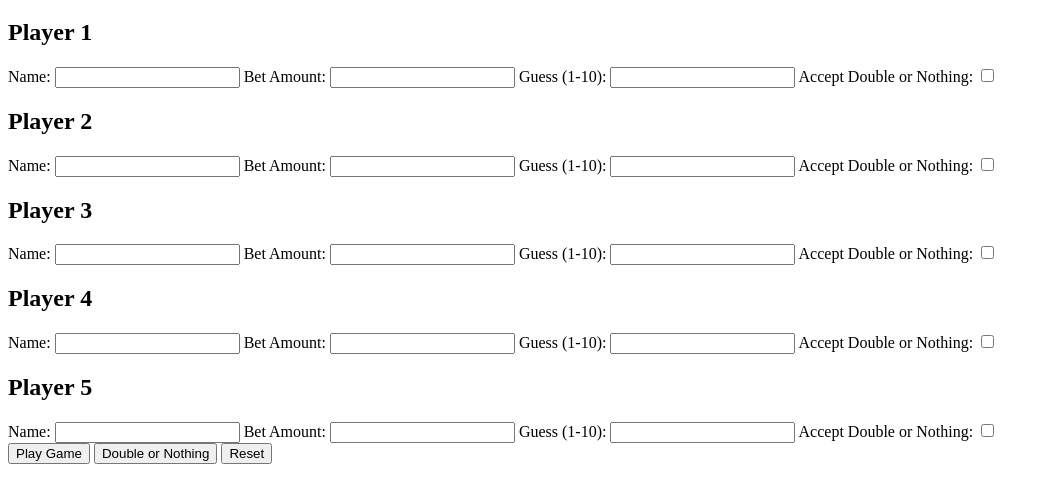
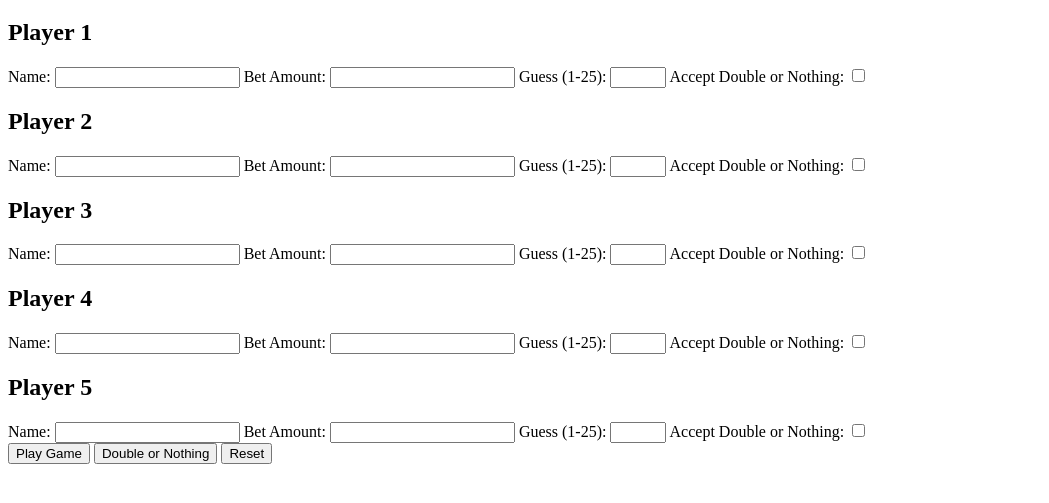
Before and after one commit to Turtlesarethebest/Turtlesarethebest.github.io, a plain HTML site: page index.html in a window 1280 px wide. Shown: the part 61-564 px from the top of the page, without its empty margins (0-1049 px from the left). Drawn offline with Linux system fonts and the light colour scheme.

Commit message:
Update index.html

```diff
--- a/index.html
+++ b/index.html
@@ -15,8 +15,8 @@
             <input type="text" id="player1-name">
             <label for="player1-bet">Bet Amount:</label>
             <input type="number" id="player1-bet">
-            <label for="player1-guess">Guess (1-10):</label>
-            <input type="number" id="player1-guess">
+            <label for="player1-guess">Guess (1-25):</label>
+            <input type="number" id="player1-guess" min="1" max="25">
             <label for="player1-accept">Accept Double or Nothing:</label>
             <input type="checkbox" id="player1-accept">
         </div>
@@ -27,8 +27,8 @@
             <input type="text" id="player2-name">
             <label for="player2-bet">Bet Amount:</label>
             <input type="number" id="player2-bet">
-            <label for="player2-guess">Guess (1-10):</label>
-            <input type="number" id="player2-guess">
+            <label for="player2-guess">Guess (1-25):</label>
+            <input type="number" id="player2-guess" min="1" max="25">
             <label for="player2-accept">Accept Double or Nothing:</label>
             <input type="checkbox" id="player2-accept">
         </div>
@@ -39,8 +39,8 @@
             <input type="text" id="player3-name">
             <label for="player3-bet">Bet Amount:</label>
             <input type="number" id="player3-bet">
-            <label for="player3-guess">Guess (1-10):</label>
-            <input type="number" id="player3-guess">
+            <label for="player3-guess">Guess (1-25):</label>
+            <input type="number" id="player3-guess" min="1" max="25">
             <label for="player3-accept">Accept Double or Nothing:</label>
             <input type="checkbox" id="player3-accept">
         </div>
@@ -51,8 +51,8 @@
             <input type="text" id="player4-name">
             <label for="player4-bet">Bet Amount:</label>
             <input type="number" id="player4-bet">
-            <label for="player4-guess">Guess (1-10):</label>
-            <input type="number" id="player4-guess">
+            <label for="player4-guess">Guess (1-25):</label>
+            <input type="number" id="player4-guess" min="1" max="25">
             <label for="player4-accept">Accept Double or Nothing:</label>
             <input type="checkbox" id="player4-accept">
         </div>
@@ -63,15 +63,15 @@
             <input type="text" id="player5-name">
             <label for="player5-bet">Bet Amount:</label>
             <input type="number" id="player5-bet">
-            <label for="player5-guess">Guess (1-10):</label>
-            <input type="number" id="player5-guess">
+            <label for="player5-guess">Guess (1-25):</label>
+            <input type="number" id="player5-guess" min="1" max="25">
             <label for="player5-accept">Accept Double or Nothing:</label>
             <input type="checkbox" id="player5-accept">
         </div>
     </div>
 
     <button onclick="playGame()">Play Game</button>
-    <button onclick="doubleOrNothing()">Double or Nothing</button>
+    <button onclick="startDoubleOrNothing()">Double or Nothing</button>
     <button onclick="resetGame()">Reset</button>
     <h2 id="result"></h2>
     <h2 id="total-spent"></h2>
@@ -79,6 +79,7 @@
 
     <script>
         let isDoubleOrNothing = false;
+        let timer;
 
         function getPlayerData(playerNumber) {
             const playerName = document.getElementById(`player${playerNumber}-name`).value;
@@ -107,7 +108,7 @@
             }
 
             let totalPot = players.reduce((acc, player) => acc + player.bet, 0);
-            const correctNumber = Math.floor(Math.random() * 10) + 1;
+            const correctNumber = Math.floor(Math.random() * 25) + 1;
             let resultMessage = `The correct number was ${correctNumber}. `;
             const winners = players.filter(player => player.guess === correctNumber);
 
@@ -127,6 +128,12 @@
             document.getElementById('result').innerText = resultMessage;
             document.getElementById('total-spent').innerText = `Total money spent: $${totalSpent}`;
             isDoubleOrNothing = false;
+        }
+
+        function startDoubleOrNothing() {
+            clearTimeout(timer);
+            document.getElementById('result').innerText = "Double or Nothing started. Waiting for players to accept...";
+            timer = setTimeout(doubleOrNothing, 30000); // 30 seconds timer
         }
 
         function doubleOrNothing() {
@@ -150,7 +157,7 @@
                 document.getElementById('result').innerText = "All players accepted Double or Nothing. Bets have been doubled.";
                 isDoubleOrNothing = true;
             } else {
-                document.getElementById('result').innerText = "Not all players accepted Double or Nothing.";
+                document.getElementById('result').innerText = "Not all players accepted Double or Nothing. The game ends.";
                 isDoubleOrNothing = false;
             }
 
@@ -158,6 +165,7 @@
         }
 
         function resetGame() {
+            clearTimeout(timer);
             for (let i = 1; i <= 5; i++) {
                 document.getElementById(`player${i}-name`).value = '';
                 document.getElementById(`player${i}-bet`).value = '';
```
